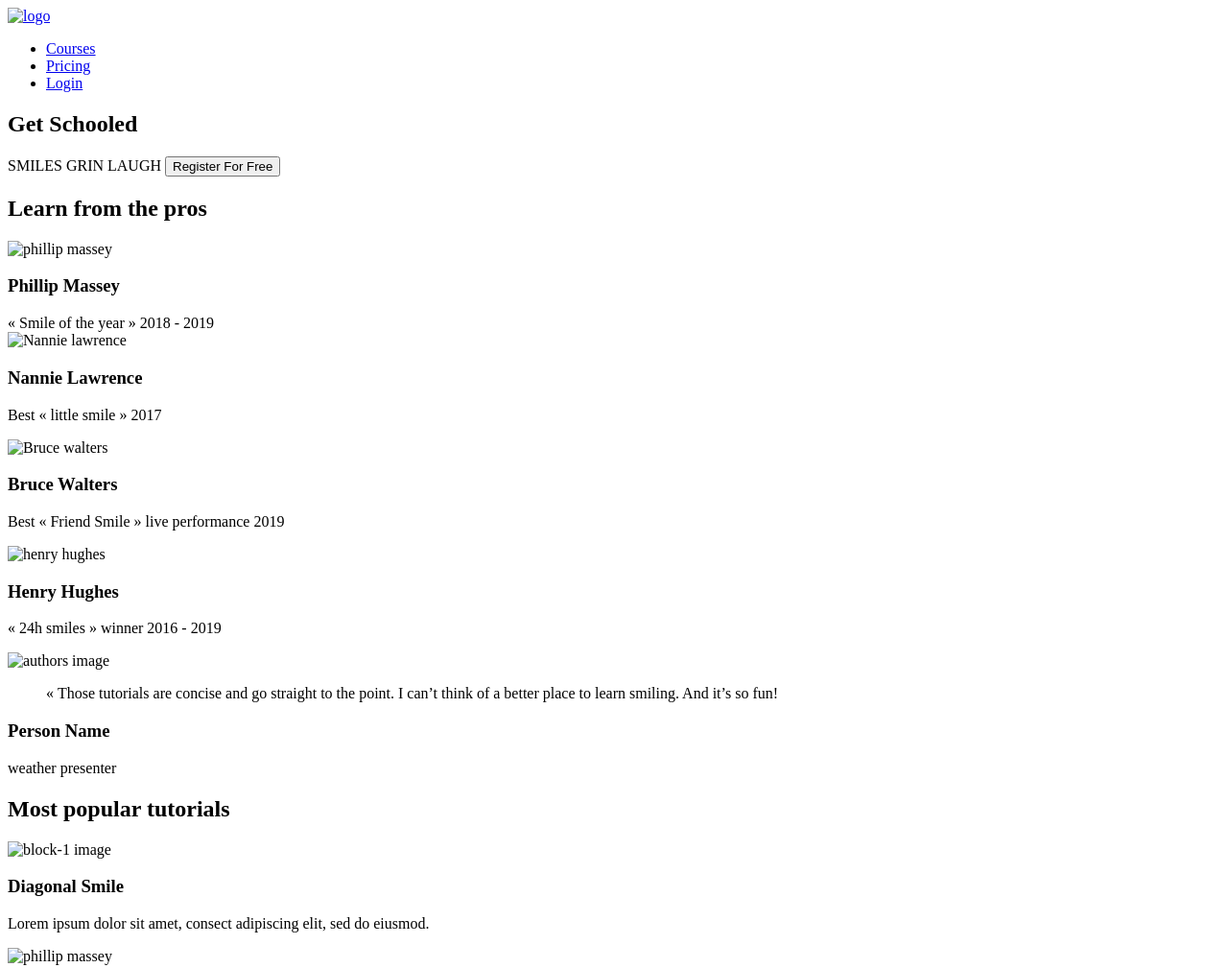
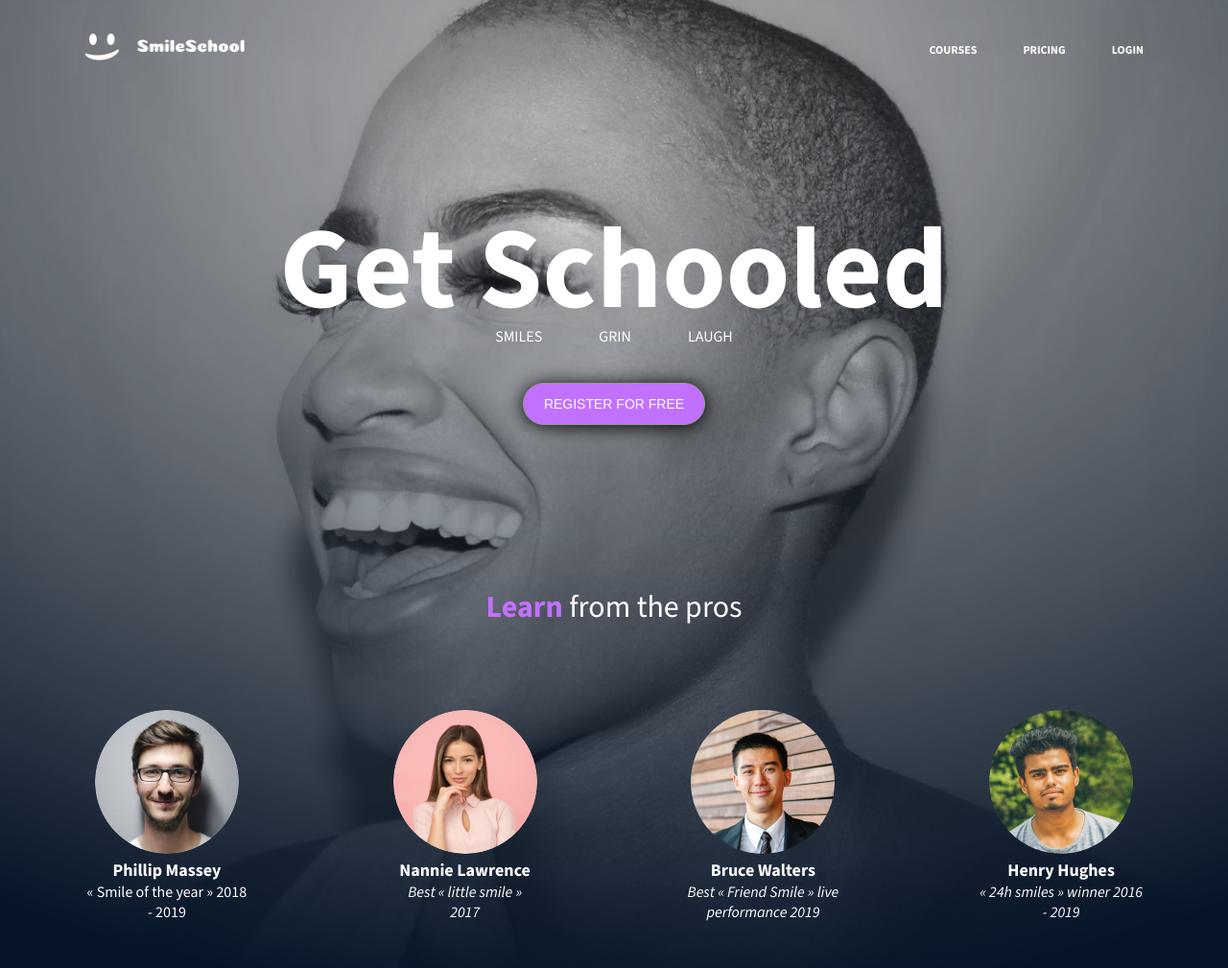
Before and after one commit to Manueleffa/alx_html_css, a plain HTML site: page css_advanced/index.html in a window 1280 px wide. Shown: the top 1009 px of the page at 96% size. Drawn offline with nearby package versions, Linux system fonts and the light colour scheme.

Commit message:
styled the navbar and banner section

```diff
--- a/css_advanced/index.html
+++ b/css_advanced/index.html
@@ -3,6 +3,12 @@
   <head>
     <meta charset="UTF-8" />
     <meta name="viewport" content="width=device-width, initial-scale=1.0" />
+    <link rel="preconnect" href="https://fonts.googleapis.com" />
+    <link rel="preconnect" href="https://fonts.gstatic.com" crossorigin />
+    <link
+      href="https://fonts.googleapis.com/css2?family=Source+Sans+3:ital,wght@0,200..900;1,200..900&display=swap"
+      rel="stylesheet"
+    />
     <link rel="stylesheet" href="styles.css" />
     <script
       src="https://kit.fontawesome.com/4a2b055604.js"
@@ -12,52 +18,52 @@
   </head>
   <body>
     <!-- Header Start -->
-    <header>
-      <nav>
-        <a href="/"><img src="images/logo.png" alt="logo" /></a>
-        <ul>
-          <li><a href="#">Courses</a></li>
-          <li><a href="#">Pricing</a></li>
-          <li><a href="#">Login</a></li>
+    <header id="header">
+      <!-- navbar starts -->
+      <nav id="navbar" class="header-container">
+        <a href="/" class="logo"><img src="images/logo.png" alt="logo" /></a>
+        <ul class="menu-list">
+          <li class="menu-item"><a href="#">Courses</a></li>
+          <li class="menu-item"><a href="#">Pricing</a></li>
+          <li class="menu-item"><a href="#">Login</a></li>
         </ul>
       </nav>
-    </header>
-    <!-- Header Start -->
+      <!-- navbar ends -->
 
-    <!-- Main Area Starts -->
-    <main>
       <!-- banner section starts -->
-      <section>
-        <div>
+      <section id="banner" class="header-container">
+        <div class="banner-head">
           <h1>Get Schooled</h1>
-          <span>SMILES</span>
-          <span>GRIN</span>
-          <span>LAUGH</span>
+          <div class="three-words">
+            <span>SMILES</span>
+            <span>GRIN</span>
+            <span>LAUGH</span>
+          </div>
           <button>Register For Free</button>
         </div>
 
-        <div>
+        <div class="banner-body">
           <h2><span>Learn</span> from the pros</h2>
-          <div>
-            <div>
+          <div class="pros">
+            <div class="pros-item">
               <img src="images/1.png" alt="phillip massey" />
               <h3>Phillip Massey</h3>
               « Smile of the year » 2018 - 2019
             </div>
 
-            <div>
+            <div class="pros-item">
               <img src="images/3.png" alt="Nannie lawrence" />
               <h3>Nannie Lawrence</h3>
-              <p>Best « little smile » 2017</p>
+              <p>Best « little smile » <br> 2017</p>
             </div>
 
-            <div>
-              <img src="images/2.png" alt="Bruce walters" />
+            <div class="pros-item">
+              <img src="images/2.png" class="bruce" alt="Bruce walters" />
               <h3>Bruce Walters</h3>
               <p>Best « Friend Smile » live performance 2019</p>
             </div>
 
-            <div>
+            <div class="pros-item">
               <img src="images/4.png" alt="henry hughes" />
               <h3>Henry Hughes</h3>
               <p>« 24h smiles » winner 2016 - 2019</p>
@@ -66,7 +72,11 @@
         </div>
       </section>
       <!-- banner section starts -->
+    </header>
+    <!-- Header Start -->
 
+    <!-- Main Area Starts -->
+    <main id="main">
       <!-- Quote section starts -->
       <section>
         <div>
--- a/css_advanced/styles.css
+++ b/css_advanced/styles.css
@@ -0,0 +1,142 @@
+*,
+*::before,
+*::after{
+    margin: 0;
+    padding: 0;
+    box-sizing: border-box;
+}
+
+:root{
+    --primary-color:#C271FF;
+}
+
+html,
+body{
+    font-family: 'Source Sans 3';
+    scroll-behavior: smooth;
+}
+
+a{
+    text-decoration: none;
+    color: #333;
+}
+
+img{
+    max-width: 100%;
+}
+
+ul{
+    list-style: none;
+}
+
+header {
+    background: url("images/Object.png") center center/cover no-repeat;
+    padding-top: 35px;
+    padding-bottom: 98px;
+}
+
+header .header-container {
+    max-width: 1104px;
+    margin: 0 auto;
+}
+
+nav{
+    display: flex;
+    justify-content: space-between;
+    align-items: center;
+}
+
+ul{
+    display: flex;
+    align-items: center;
+    gap: 0 3rem;
+}
+
+nav .logo{
+    width: 167px;
+    height: 30px;
+}
+
+ul li a{
+    color: #fff;
+    text-transform: uppercase;
+    font-size: 12px;
+    font-weight: bold;
+}
+
+.banner-head{
+    margin: 155px 0 168px 0;
+    display: flex;
+    flex-direction: column;
+    align-items: center;
+    justify-content: center;
+    text-align: center;
+}
+
+.banner-head h1{
+    font-size: 120px;
+    color: #fff;
+    font-weight: bold;
+    line-height: 1;
+}
+
+.banner-head .three-words{
+    color: #fff;
+    font-size: 16px;
+    display: flex;
+    justify-content: center;
+    align-items: center;
+    gap: 0 59px;
+    margin-bottom: 38px;
+}
+
+.banner-head button{
+    font-size: 14px;
+    font-weight: 500;
+    text-transform: uppercase;
+    color: #fff;
+    background-color: #C271FF;
+    border: 1px solid #979797;
+    border-radius: 22px;
+    padding: 13px 21px;
+    box-shadow: 0 2px 20px 0 #000;
+}
+
+.banner-body{
+    display: flex;
+    flex-direction: column;
+    align-items: center;
+    color: #fff;
+    text-align: center;
+}
+
+.banner-body h2{
+    font-size: 32px;
+    font-weight: 300;
+    margin-bottom: 87px;
+}
+
+.banner-body h2 span{
+    font-weight: 900;
+    color: #C271FF;
+}
+
+.banner-body .pros{
+    display: grid;
+    grid-template-columns: repeat(4, 1fr);
+    gap: 0 139px;
+}
+
+.banner-body .pros img{
+    border-radius: 50%;
+}
+
+.banner-body .pros h3{
+    font-size: 18px;
+    font-weight: 800;
+}
+
+.banner-body .pros p{
+    font-size: 16px;
+    font-style: italic;
+}
```
Also changed, not shown: css_advanced/images/1.png (added), css_advanced/images/2.png (added), css_advanced/images/3.png (added), css_advanced/images/4.png (added), css_advanced/images/5.png (added), css_advanced/images/6.png (added), css_advanced/images/7.png (added), css_advanced/images/8.png (added), css_advanced/images/9.png (added), css_advanced/images/Object.png (added), css_advanced/images/logo.png (added), css_advanced/images/play.png (added), css_advanced/images/rating.png (added), css_advanced/images/smile.png (added).
